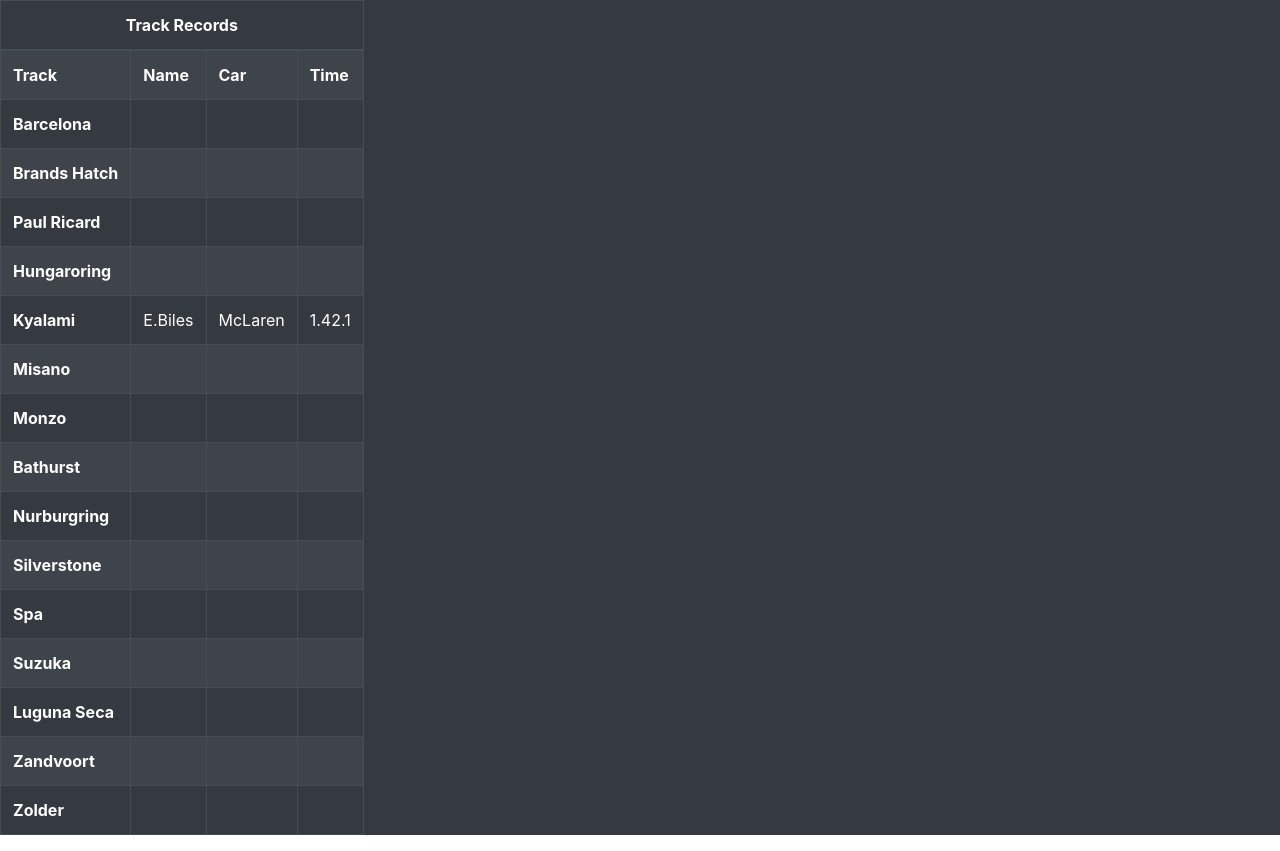
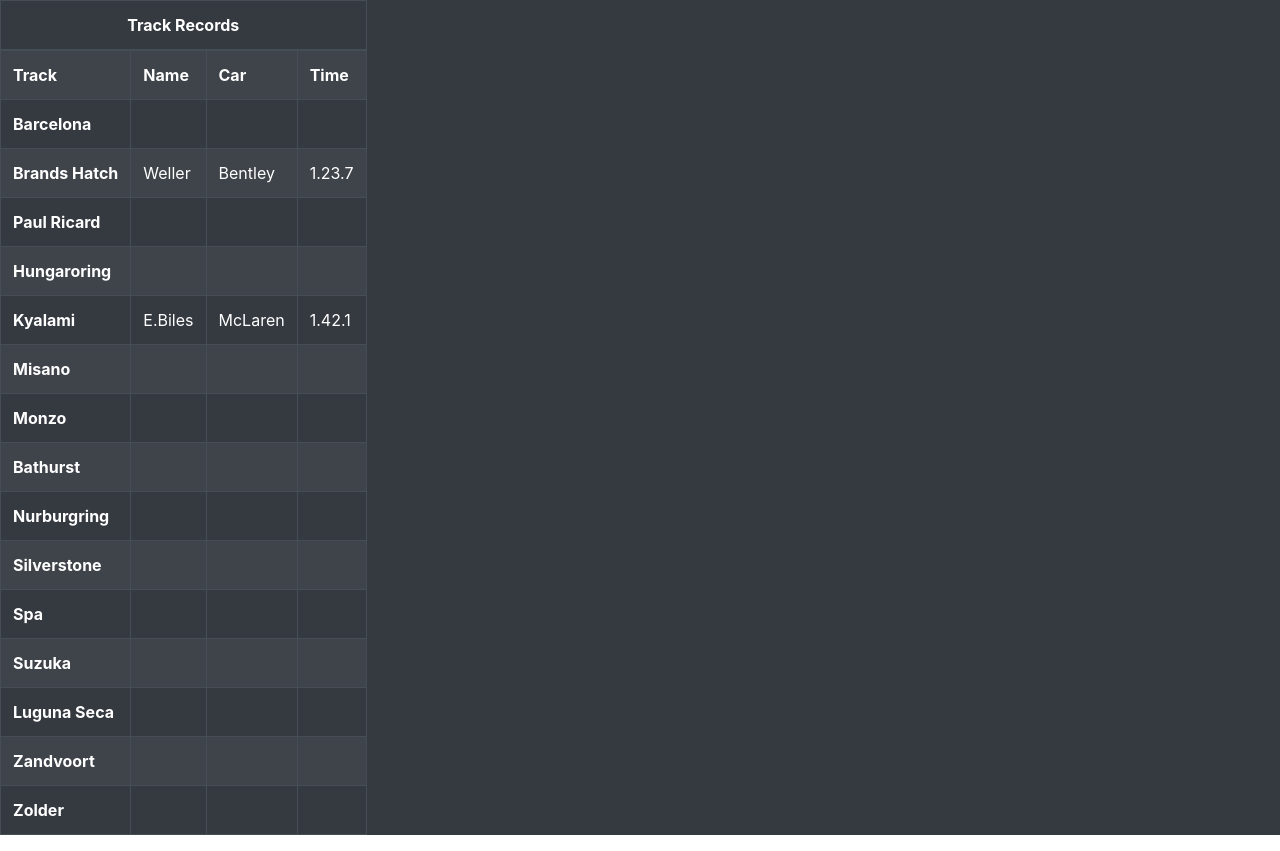
Before and after one commit to matthewahillman/matthewahillman.github.io, a plain HTML site: page tracktimes.html in a window 1280 px wide. Drawn offline with nearby package versions, Linux system fonts and the light colour scheme.

Commit message:
A.Bentley

```diff
--- a/tracktimes.html
+++ b/tracktimes.html
@@ -38,9 +38,9 @@
       </tr>
       <tr>
         <th scope="row">Brands Hatch</th>
-        <td>&nbsp;</td>
-        <td>&nbsp;</td>
-        <td>&nbsp;</td>
+        <td>Weller</td>
+        <td>Bentley</td>
+        <td>1.23.7</td>
       </tr>
       <tr>
         <th scope="row">Paul Ricard</th>
```
